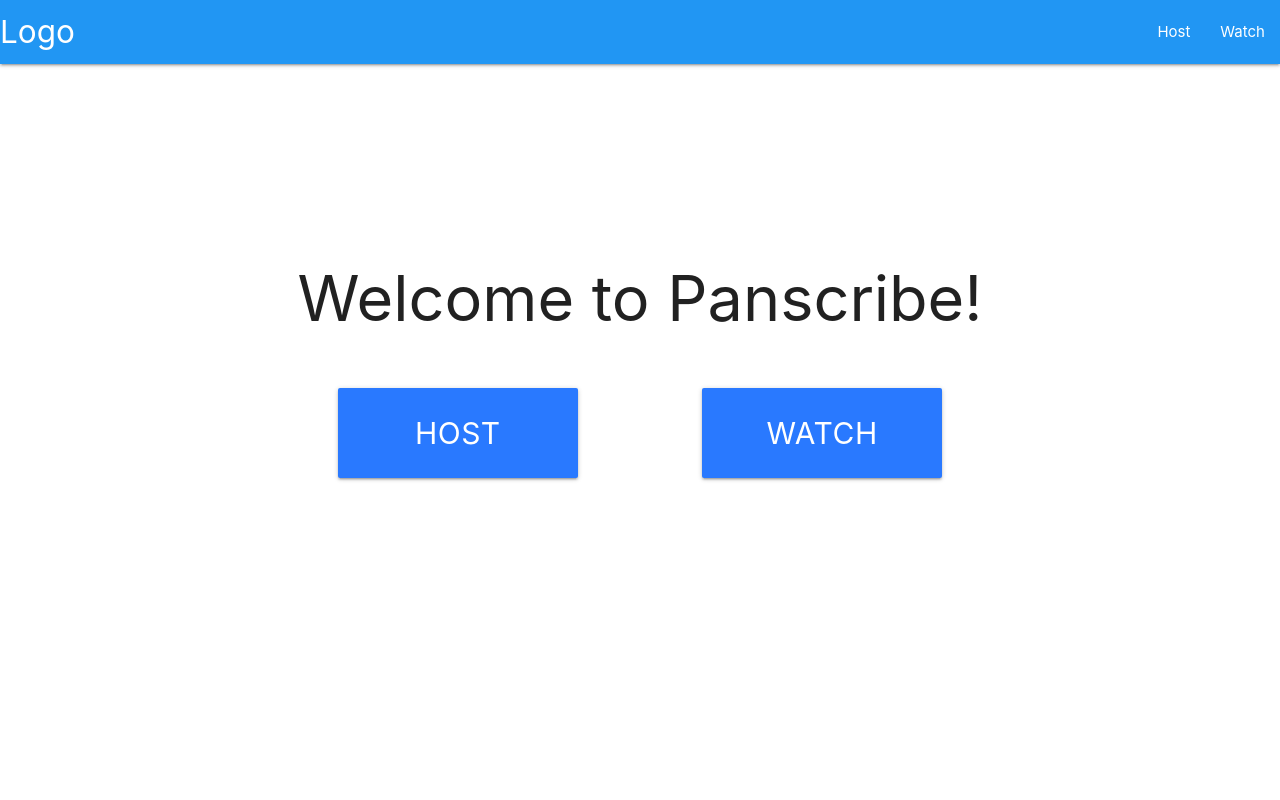
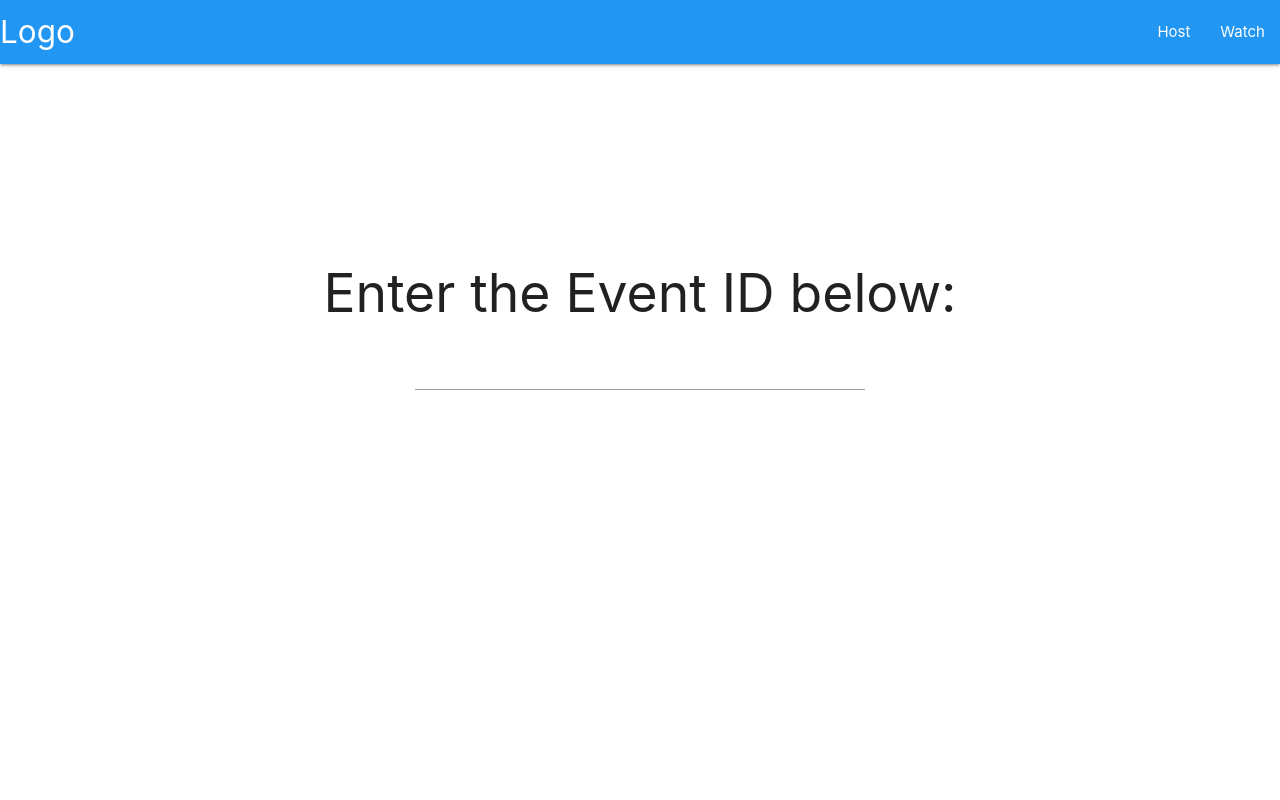
Before and after one commit to czhao39/hoohacks2019, a Flask app: page /watch in a window 1280 px wide. Run offline with Flask 2, Linux system fonts and the light colour scheme.

Commit message:
Create basic watch pages

```diff
--- a/server.py
+++ b/server.py
@@ -10,17 +10,12 @@ def landing():
 def host_landing():
     return render_template("landing.html")
 
-@app.route("/host/<meeting_id>")
-def host(meeting_id=None):
-    return render_template("landing.html")
-
 @app.route("/watch")
 def watch_landing():
-    return render_template("landing.html")
-
-@app.route("/watch/<meeting_id>")
-def watch(meeting_id=None):
-    return render_template("landing.html")
+    if "event_id" in request.args:
+        return render_template("watch.html", event_id=request.args["event_id"])
+    else:
+        return render_template("watch_landing.html")
 
 
 if __name__ == "__main__":
--- a/static/css/landing.css
+++ b/static/css/landing.css
@@ -1,7 +1,3 @@
-#landing-content-wrapper {
-    margin-top: 25vh;
-}
-
 #host-btn, #watch-btn {
     margin-left: 2em;
     margin-right: 2em;
--- a/static/css/layout.css
+++ b/static/css/layout.css
@@ -1,5 +1,6 @@
-body {
-    min-height: 100vh;
+.middle-content-wrapper {
+    margin-top: 25vh;
+    text-align: center;
 }
 
 .btn, .btn-large {
@@ -9,3 +10,7 @@ body {
 .btn:hover, .btn-large:hover {
     background-color: #2962ff;
 }
+
+.input-field input[type=text]:focus {
+    border-bottom: 1px solid #2962ff !important;
+}
--- /dev/null
+++ b/static/css/watch_landing.css
@@ -0,0 +1,5 @@
+#event_id {
+    max-width: 10em;
+    text-align: center;
+    font-size: 3em;
+}
--- /dev/null
+++ b/static/js/watch_landing.js
@@ -0,0 +1,8 @@
+$(document).ready(function() {
+    $("#event_id").keypress(function(e) {
+        if (e.which == 13) {
+            $("form#watch_form").submit();
+            return false;
+        }
+    });
+});
--- a/templates/landing.html
+++ b/templates/landing.html
@@ -7,10 +7,8 @@
 
 {% block content %}
     {{ super() }}
-    <div id="landing-content-wrapper" class="center-align">
-        <h1>
-            Welcome to Panscribe!
-        </h1>
+    <div class="middle-content-wrapper">
+        <h1>Welcome to Panscribe!</h1>
         <a id="host-btn" class="waves-effect waves-light btn-large" href="/host">Host</a>
         <a id="watch-btn" class="waves-effect waves-light btn-large" href="/watch">Watch</a>
     </div>
--- a/templates/layout.html
+++ b/templates/layout.html
@@ -10,6 +10,7 @@
         <link rel="stylesheet" href="css/layout.css" />
 
         <!-- Scripts -->
+        <script src="https://cdnjs.cloudflare.com/ajax/libs/jquery/3.3.1/jquery.min.js" integrity="sha256-FgpCb/KJQlLNfOu91ta32o/NMZxltwRo8QtmkMRdAu8=" crossorigin="anonymous"></script>
         <script src="https://cdnjs.cloudflare.com/ajax/libs/materialize/1.0.0/js/materialize.min.js" integrity="sha256-U/cHDMTIHCeMcvehBv1xQ052bPSbJtbuiw4QA9cTKz0=" crossorigin="anonymous"></script>
         {% endblock %}
     </head>
--- /dev/null
+++ b/templates/watch.html
@@ -0,0 +1,6 @@
+{% extends "layout.html" %}
+
+{% block content %}
+    {{ super() }}
+    Event ID: {{ event_id }}
+{% endblock %}
--- /dev/null
+++ b/templates/watch_landing.html
@@ -0,0 +1,19 @@
+{% extends "layout.html" %}
+
+{% block head %}
+    {{ super() }}
+    <link rel="stylesheet" href="/css/watch_landing.css">
+    <script type="text/javascript" src="/js/watch_landing.js"></script>
+{% endblock %}
+
+{% block content %}
+    {{ super() }}
+    <div class="middle-content-wrapper">
+        <h2>Enter the Event ID below:</h2>
+        <form id="watch_form" method="GET">
+            <div class="input-field">
+                <input name="event_id" id="event_id" type="text" class="validate">
+            </div>
+        </form>
+    </div>
+{% endblock %}
```
